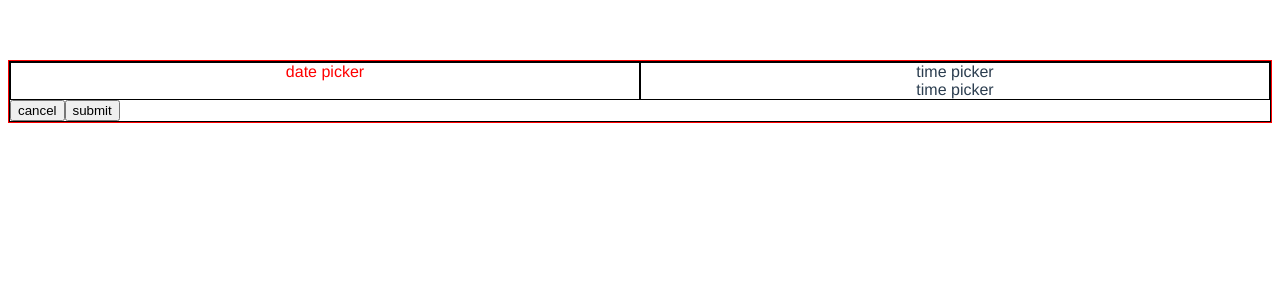
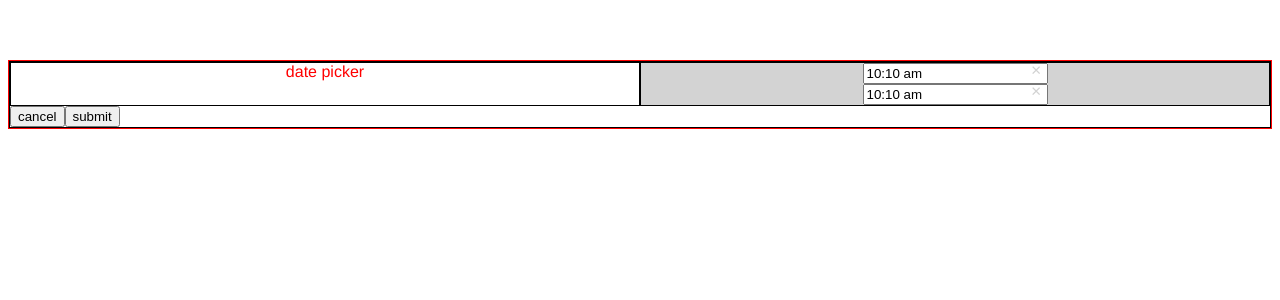
Before and after one commit to wahengchang/vue-packages, a Vue app in the folder packages/dateTimePicker/: page / in a window 1280 px wide. Shown: the top 300 px of the page. Built offline with nearby package versions, Linux system fonts and the light colour scheme.

Commit message:
add simple timepicker

```diff
--- a/packages/dateTimePicker/src/components/DatePicker.vue
+++ b/packages/dateTimePicker/src/components/DatePicker.vue
@@ -6,4 +6,4 @@
 export default {};
 </script>
 
-<style lang="stylus" scoped></style>
+<style scoped></style>
--- a/packages/dateTimePicker/src/components/DateTimePicker.vue
+++ b/packages/dateTimePicker/src/components/DateTimePicker.vue
@@ -39,6 +39,7 @@ export default {
 .timeContainer {
   border: black 1px solid;
   width: 50%;
+  background: lightgray;
 }
 .row {
   display: flex;
--- a/packages/dateTimePicker/src/components/TimePicker.vue
+++ b/packages/dateTimePicker/src/components/TimePicker.vue
@@ -1,6 +1,9 @@
 <template>
   <div class="timeWrapper">
-    time picker
+    <span class="timeInput">
+      <input readonly="readonly" type="text" value="10:10 am"/>
+      <span class="clearBut" style="">×</span>
+    </span>
   </div>
 </template>
 
@@ -14,7 +17,10 @@ export default {
 </script>
 
 <!-- Add "scoped" attribute to limit CSS to this component only -->
-<style lang="stylus" scoped>
+<style scoped>
+.timeInput {
+  position: relative;
+}
 .loadingFixBackground{
   position: fixed;
   width: 115vw;
@@ -22,4 +28,27 @@ export default {
   background: rgba(50,50,50,0.6);
   z-index: 99;
 }
+
+.clearBut {
+  position: absolute;
+  display: flex;
+  flex-flow: column;
+  justify-content: center;
+  align-items: center;
+  top: 0;
+  right: 0;
+  bottom: 0;
+  margin-top: -.15em;
+  z-index: 3;
+  font-size: 1.1em;
+  line-height: 1em;
+  vertical-align: middle;
+  width: 1.3em;
+  color: #d2d2d2;
+  background: hsla(0,0%,100%,0);
+  text-align: center;
+  font-style: normal;
+  -webkit-transition: color .2s;
+  transition: color .2s;
+}
 </style>
```
Lines whose indentation alone changed are shown as unchanged.
